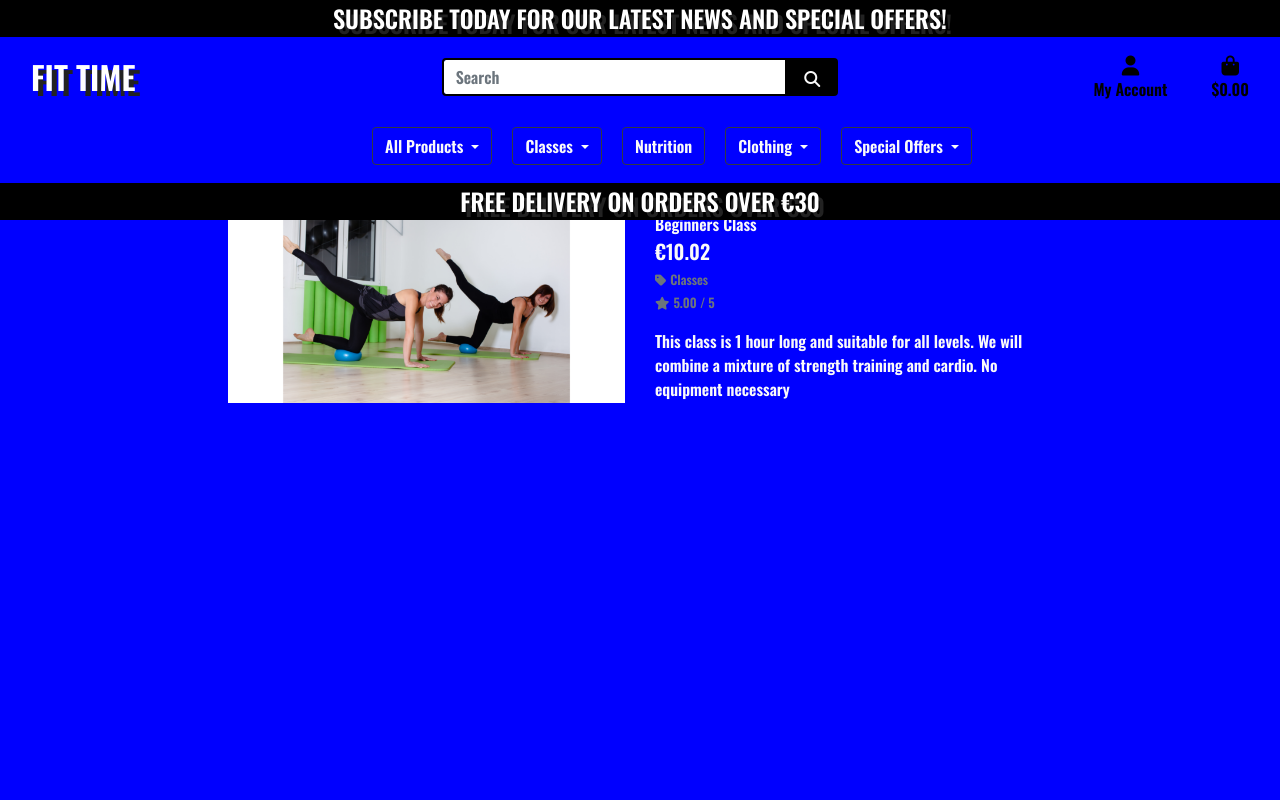
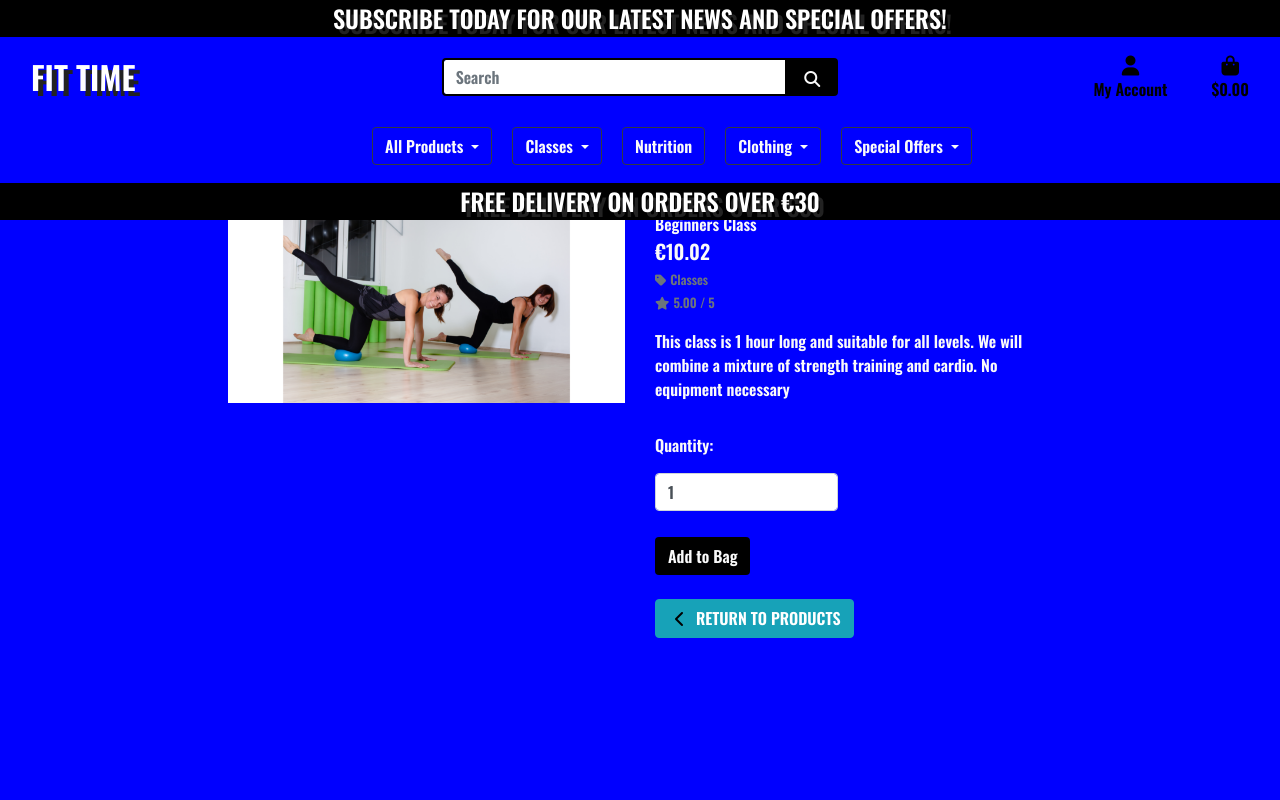
Before and after one commit to Leah1977/Fit_Time_MS4, a Django app: page /products/2 in a window 1280 px wide. Run offline with Django 3.2, Linux system fonts and the light colour scheme; data comes from the database, SQL or seed files in the repository; some libraries are stand-ins or nearby versions.

Commit message:
Add form to product details
Include quantity selector,
Include return to products link,
Include button to add product/s to bag

```diff
--- a/basket/urls.py
+++ b/basket/urls.py
@@ -3,4 +3,5 @@ from . import views
 
 urlpatterns = [
     path('', views.view_basket, name="view_basket"),
+    path('add?<item_id>/', views.add_to_basket, name="add_to_bag"),
 ]
--- a/products/templates/products/product_detail.html
+++ b/products/templates/products/product_detail.html
@@ -45,6 +45,31 @@
                         <small class="text-muted">No Rating</small>
                     {% endif %}
                     <p class="mt-3">{{ product.description }}</p>
+                    <!-- form to add a product to the shopping bag -->
+                    <!-- form from bootstrap and changed to suit -->
+                    <form class="form" action="{% url 'add_to_bag' product.id %}" method="POST">
+                        {% csrf_token %}
+                        <div class="form-group row">
+                            <div class="col-6">
+                                <p class="mt-3">Quantity:</p>
+                                <input type="number" class="form-control qty_input" id="id_qty_{{ product.id }}" value="1" name="quantity" min="1" max="99" data-item_id="{{ product.id }}">
+                                  <a href="{% url 'products' %}" class="btn btn-outline-black rounded-2 mt-2"></a>
+                            </div>
+                            <div class="col-12">
+                                <div>
+                                    <input type="submit" class="btn btn-black rounded-2" value="Add to Bag">
+                                </div>
+                                <a href="{% url 'products' %}" class="btn btn-info rounded-4 mt-4">
+                                    <span class="icon">
+                                        <i class="fas fa-chevron-left text-black"></i>
+                                    </span>
+                                    <span class="text-uppercase text-white">Return to Products</span>
+                                </a>
+
+                            </div>
+                            <input type="hidden" name="redirect_url" value="{{ request.path }}">
+                        </div>
+                    </form>
                 </div>
             </div>
         </div>
```
Also changed, not shown: basket/views.py (+16 -0 lines).
